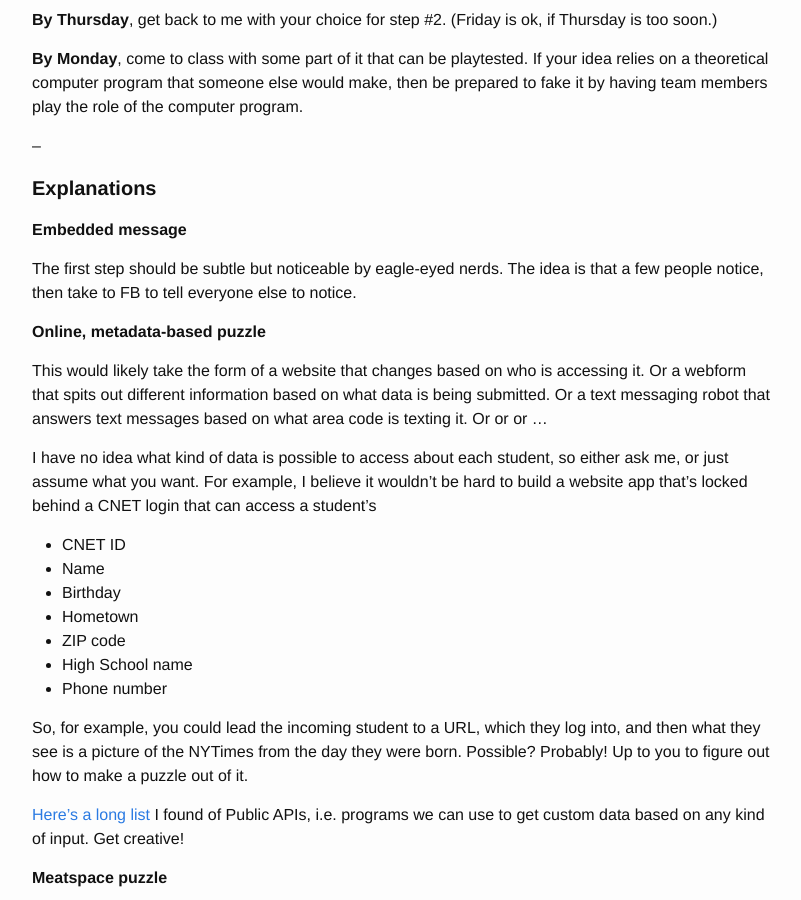
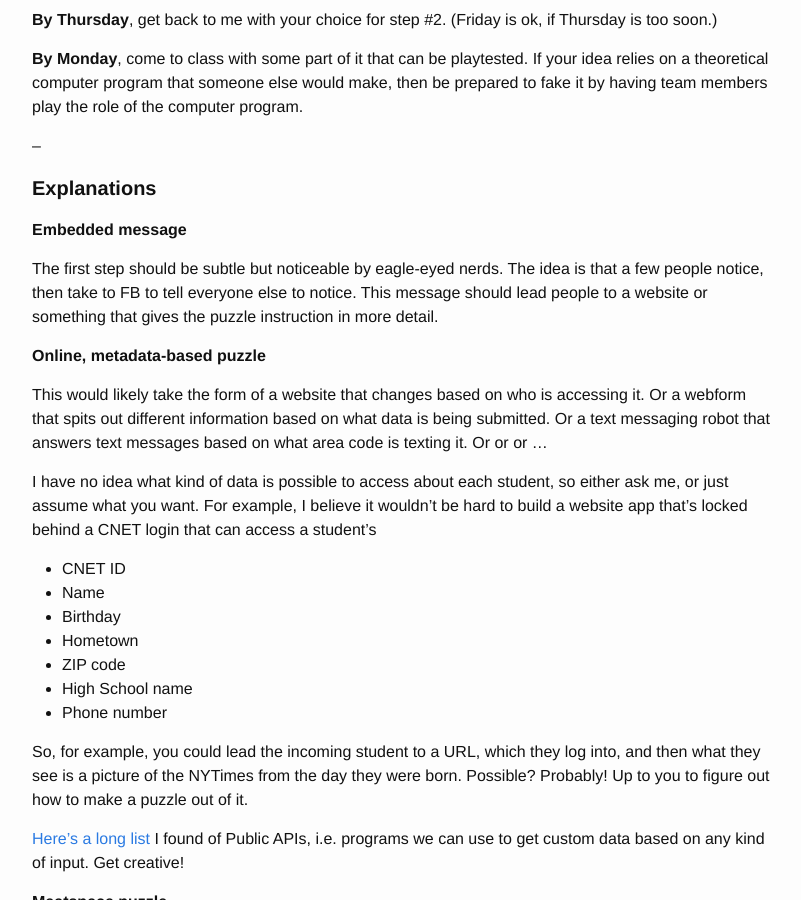
Before and after one commit to transmedia-puzzles/transmedia-puzzles.github.io, a Jekyll site: the page built from _posts/2017-04-17-4.md, in a window 1280 px wide and 900 px high, scrolled down 2287 px. Shown: the whole window, without its empty margins (238-1039 px from the left). Built offline with Jekyll 4.4.1, drawn with Linux system fonts in a browser that asks for light colours.

Commit message:
More about message

```diff
--- a/_posts/2017-04-17-4.md
+++ b/_posts/2017-04-17-4.md
@@ -84,7 +84,7 @@ One that will allow dozens or even hundreds of players to particpate, mostly via
 
 **Embedded message**
 
-The first step should be subtle but noticeable by eagle-eyed nerds. The idea is that a few people notice, then take to FB to tell everyone else to notice.
+The first step should be subtle but noticeable by eagle-eyed nerds. The idea is that a few people notice, then take to FB to tell everyone else to notice. This message should lead people to a website or something that gives the puzzle instruction in more detail.
 
 **Online, metadata-based puzzle**
 
```
